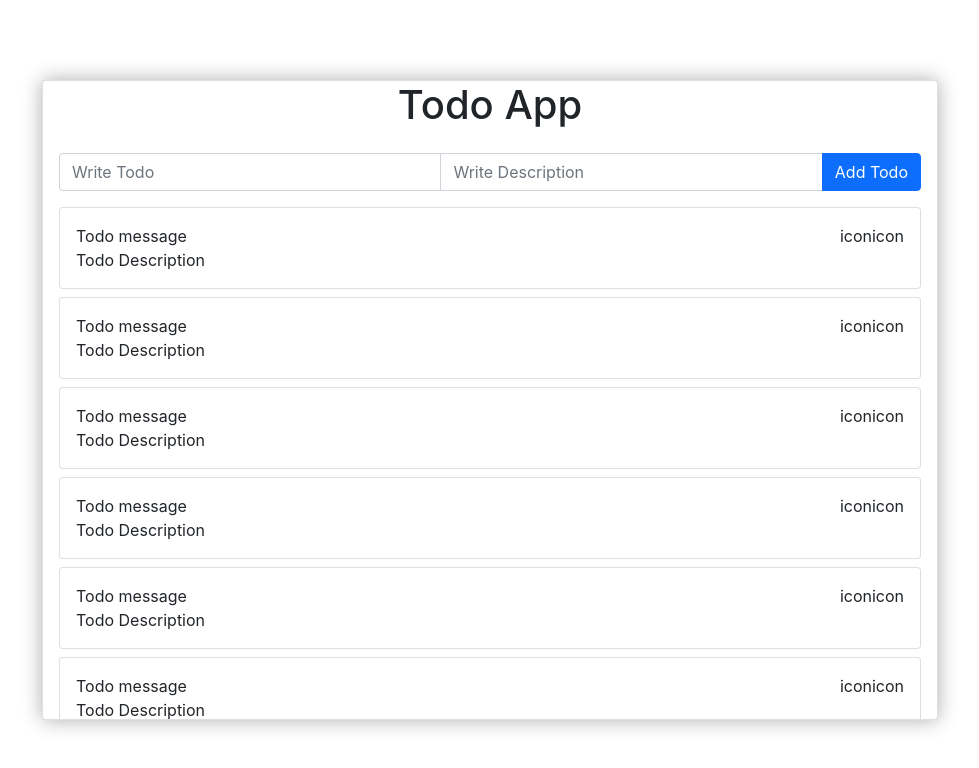
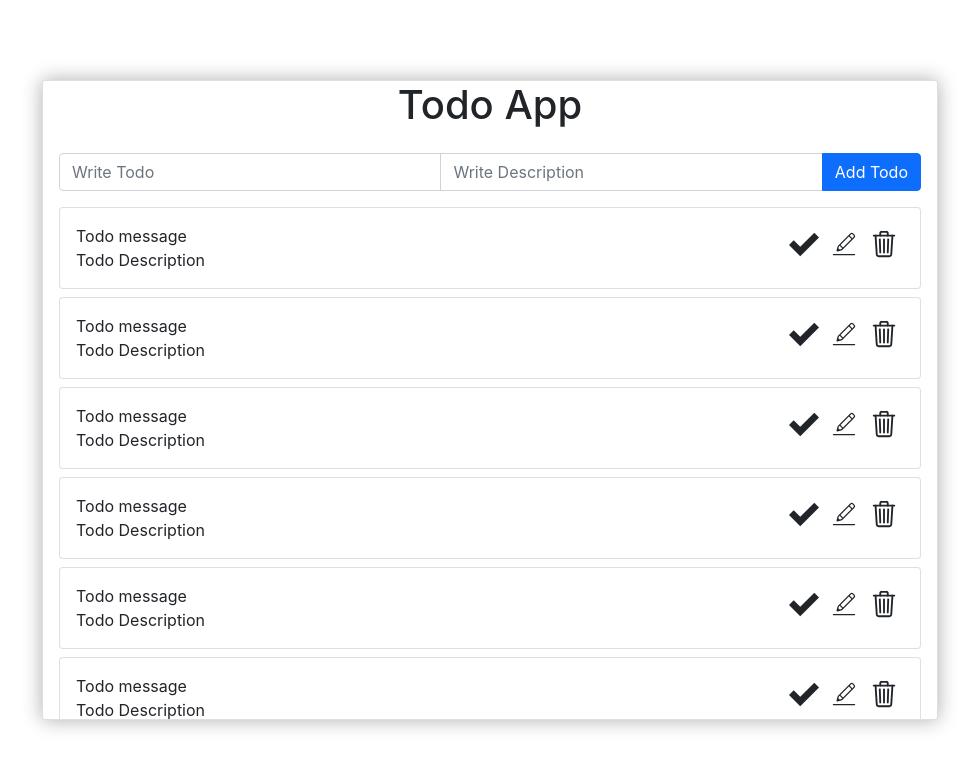
Before and after one commit to saziburrahman/todotask, a React (Create React App) app: page / in a window 1280 px wide. Shown: the top 768 px of the page, without its empty margins (150-1129 px from the left). Built offline with nearby package versions, Linux system fonts and the light colour scheme.

Commit message:
install react-icons add complete/edit/delete icon and add edit modal

```diff
--- a/package.json
+++ b/package.json
@@ -9,6 +9,7 @@
     "@testing-library/user-event": "^14.5.2",
     "react": "^18.2.0",
     "react-dom": "^18.2.0",
+    "react-icons": "^5.0.1",
     "react-redux": "^8.1.3",
     "react-scripts": "5.0.1",
     "web-vitals": "^2.1.4"
--- /dev/null
+++ b/src/components/TodoEditModal/TodoEditModal.css
@@ -0,0 +1,8 @@
+.icon {
+  margin: 5px;
+  font-size: 30px;
+  cursor: pointer;
+}
+.icon:hover {
+  transform: scale(1.2);
+}
--- /dev/null
+++ b/src/components/TodoEditModal/TodoEditModal.jsx
@@ -0,0 +1,70 @@
+import { CiEdit } from "react-icons/ci";
+import "./TodoEditModal.css";
+
+const TodoEditModal = () => {
+  return (
+    <>
+      <CiEdit
+        className="icon"
+        data-bs-toggle="modal"
+        data-bs-target="#staticBackdrop"
+      />
+
+      <div
+        class="modal fade"
+        id="staticBackdrop"
+        data-bs-backdrop="static"
+        data-bs-keyboard="false"
+        tabindex="-1"
+        aria-labelledby="staticBackdropLabel"
+        aria-hidden="true"
+      >
+        <div class="modal-dialog modal-dialog-centered">
+          <div class="modal-content">
+            <div class="modal-header">
+              <h5 class="modal-title" id="staticBackdropLabel">
+                Update Todo
+              </h5>
+              <button
+                type="button"
+                class="btn-close"
+                data-bs-dismiss="modal"
+                aria-label="Close"
+              ></button>
+            </div>
+            <div class="modal-body">
+              <input
+                type="text"
+                class="form-control"
+                placeholder="Edit Todo"
+                aria-label="edit todo"
+                aria-describedby="button-addon2"
+              />
+              <input
+                type="text"
+                class="form-control"
+                placeholder="Edit Description"
+                aria-label="edit description"
+                aria-describedby="button-addon2"
+              />
+            </div>
+            <div class="modal-footer">
+              <button
+                type="button"
+                class="btn btn-secondary"
+                data-bs-dismiss="modal"
+              >
+                Close
+              </button>
+              <button type="button" class="btn btn-primary">
+                Update
+              </button>
+            </div>
+          </div>
+        </div>
+      </div>
+    </>
+  );
+};
+
+export default TodoEditModal;
--- a/src/components/TodoListCard/TodoListCard.css
+++ b/src/components/TodoListCard/TodoListCard.css
@@ -1,5 +1,13 @@
 .icons {
   float: right;
+}
+.icon {
+  margin: 5px;
+  font-size: 30px;
+  cursor: pointer;
+}
+.icon:hover{
+  transform: scale(1.2);
 }
 .TodoListCard:hover {
   transition: 0.3s;
--- a/src/components/TodoListCard/TodoListCard.jsx
+++ b/src/components/TodoListCard/TodoListCard.jsx
@@ -1,4 +1,7 @@
 import "./TodoListCard.css";
+import { ImCheckmark } from "react-icons/im";
+import { IoTrashOutline } from "react-icons/io5";
+import TodoEditModal from "../TodoEditModal/TodoEditModal";
 
 const TodoListCard = () => {
   return (
@@ -12,8 +15,9 @@ const TodoListCard = () => {
           </div>
           <div className="col">
             <div className="icons">
-              <span>icon</span>
-              <span>icon</span>
+              <ImCheckmark className="icon" />
+              <TodoEditModal />
+              <IoTrashOutline className="icon" />
             </div>
           </div>
         </div>
--- a/src/pages/TodoHomePage/TodoHomePage.jsx
+++ b/src/pages/TodoHomePage/TodoHomePage.jsx
@@ -1,4 +1,3 @@
-import TodoListCard from "../../components/TodoListCard/TodoListCard";
 import TodoMainCard from "../../components/TodoMainCard/TodoMainCard";
 import "./TodoHomePage.css";
 
```
Also changed, not shown: 1 other file (tests, documents, lock files or other folders).
